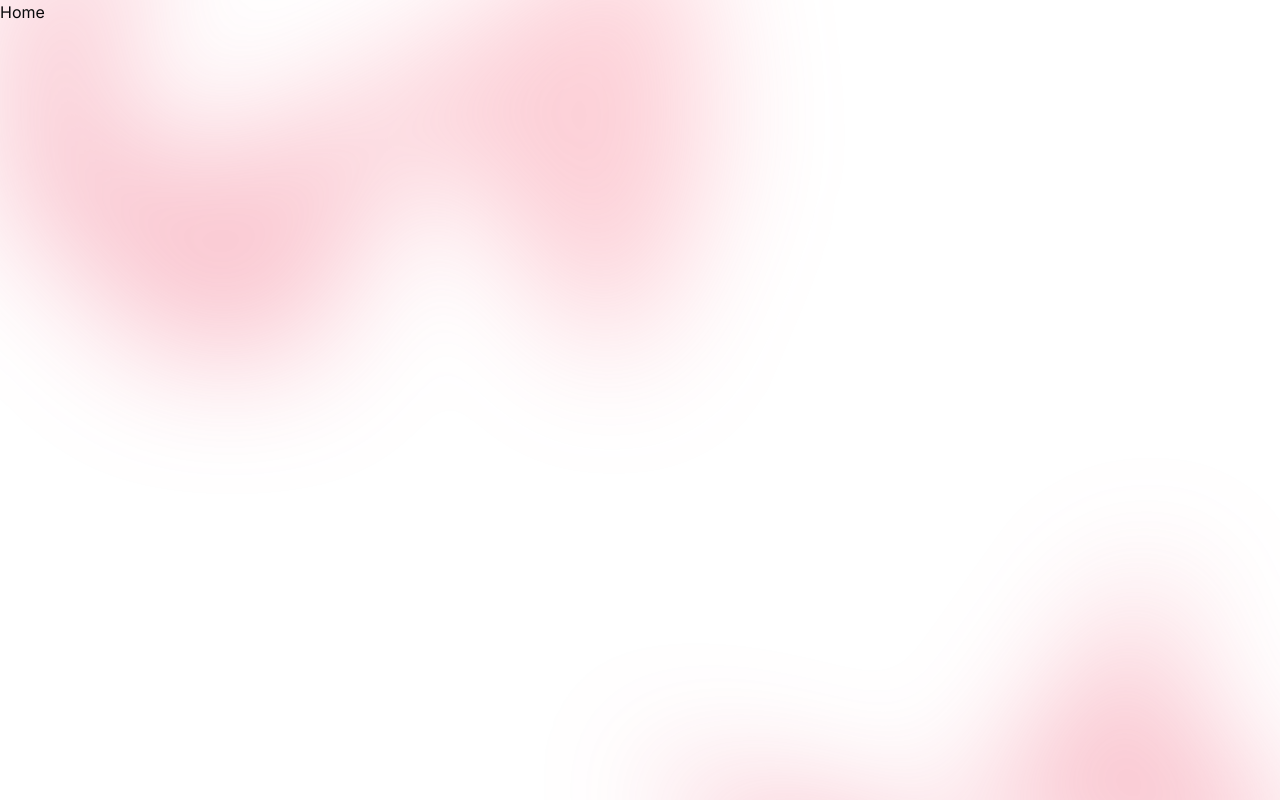
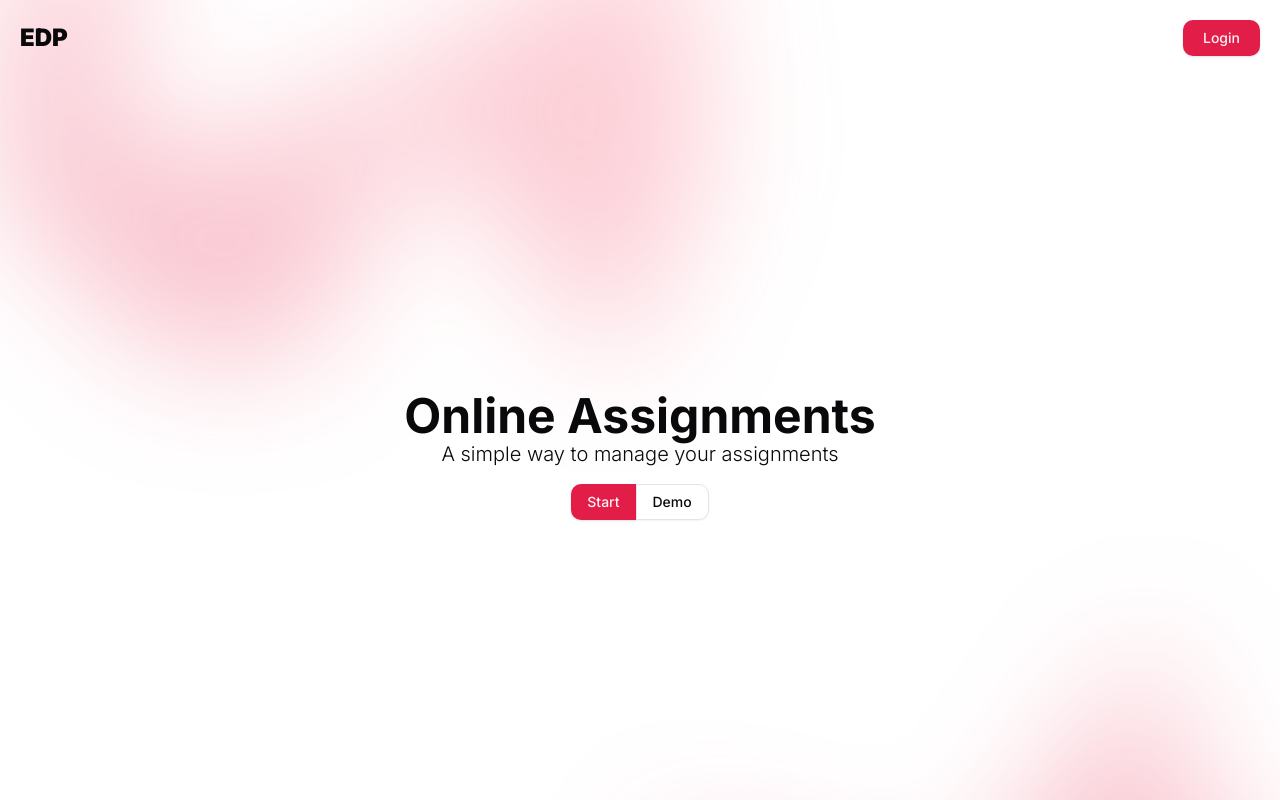
Before and after one commit to MoDev40/ONLINE_ASSIGNMENT, a Next.js app in the folder online-assignment/: page / in a window 1280 px wide. Shown: the top 800 px of the page. Built offline with nearby package versions, Linux system fonts and the light colour scheme.

Commit message:
create home page

```diff
--- a/online-assignment/app/(base)/layout.tsx
+++ b/online-assignment/app/(base)/layout.tsx
@@ -1,10 +1,11 @@
+import Navbar from '@/components/shared/base/Navbar'
 import React from 'react'
 
 function layout({children}:{
     children:React.ReactNode
 }) {
   return (
-    <div className="relative isolate min-h-screen">
+    <div className="relative isolate p-5 container mx-auto">
       <div
         className="absolute inset-x-0 -top-40 -z-10 transform-gpu overflow-hidden blur-3xl sm:-top-80"
         aria-hidden="true"
@@ -17,6 +18,7 @@
           }}
         />
       </div>
+      <Navbar/>
       {children}
       <div
         className="absolute inset-x-0 top-[calc(100%-13rem)] -z-10 transform-gpu overflow-hidden blur-3xl sm:top-[calc(100%-30rem)]"
--- a/online-assignment/app/(base)/page.tsx
+++ b/online-assignment/app/(base)/page.tsx
@@ -1,8 +1,9 @@
+import Home from "@/components/shared/base/Home"
 
-function Home() {
+function HomePage() {
   return (
-    <div>Home</div>
+    <Home/>
   )
 }
 
-export default Home
+export default HomePage
--- /dev/null
+++ b/online-assignment/components/shared/base/Home.tsx
@@ -0,0 +1,23 @@
+"use client"
+import { Button } from '@/components/ui/button'
+import Link from 'next/link'
+import React from 'react'
+
+const Home = () => {
+  return (
+    <div className='flex flex-col h-screen text-center gap-4 items-center justify-center'>
+        <section>
+            <h1 className='text-5xl font-bold text'>Online Assignments</h1>
+            <p className='text-xl font-light'>A simple way to manage your assignments</p>
+        </section>
+        <section className='flex flex-row items-center'>
+            <Link href='/sign-in'>
+            <Button className='rounded-r-none'>Start</Button>
+            </Link>
+            <Button variant="outline" className='rounded-l-none'>Demo</Button>
+        </section>
+    </div>
+  )
+}
+
+export default Home
--- /dev/null
+++ b/online-assignment/components/shared/base/Navbar.tsx
@@ -0,0 +1,20 @@
+"use client"
+import { Button } from "@/components/ui/button"
+import Link from "next/link"
+
+const Navbar = () => {
+  return (
+    <div className="flex flex-col justify-between gap-4 ">
+        <section className="flex flex-row justify-between items-center">
+          <Link href='/'><h1 className="text-2xl font-black">EDP</h1></Link>
+          <ul className="flex flex-row justify-between gap-4 space-x-4">
+              <li>
+              <Link href='/sign-in'><Button className="px-5 ">Login</Button></Link>
+              </li>
+          </ul>
+        </section>
+    </div>
+  )
+}
+
+export default Navbar
--- /dev/null
+++ b/online-assignment/components/ui/button.tsx
@@ -0,0 +1,57 @@
+import * as React from "react"
+import { Slot } from "@radix-ui/react-slot"
+import { cva, type VariantProps } from "class-variance-authority"
+
+import { cn } from "@/lib/utils"
+
+const buttonVariants = cva(
+  "inline-flex items-center justify-center whitespace-nowrap rounded-md text-sm font-medium transition-colors focus-visible:outline-none focus-visible:ring-1 focus-visible:ring-ring disabled:pointer-events-none disabled:opacity-50",
+  {
+    variants: {
+      variant: {
+        default:
+          "bg-primary text-primary-foreground shadow hover:bg-primary/90",
+        destructive:
+          "bg-destructive text-destructive-foreground shadow-sm hover:bg-destructive/90",
+        outline:
+          "border border-input bg-background shadow-sm hover:bg-accent hover:text-accent-foreground",
+        secondary:
+          "bg-secondary text-secondary-foreground shadow-sm hover:bg-secondary/80",
+        ghost: "hover:bg-accent hover:text-accent-foreground",
+        link: "text-primary underline-offset-4 hover:underline",
+      },
+      size: {
+        default: "h-9 px-4 py-2",
+        sm: "h-8 rounded-md px-3 text-xs",
+        lg: "h-10 rounded-md px-8",
+        icon: "h-9 w-9",
+      },
+    },
+    defaultVariants: {
+      variant: "default",
+      size: "default",
+    },
+  }
+)
+
+export interface ButtonProps
+  extends React.ButtonHTMLAttributes<HTMLButtonElement>,
+    VariantProps<typeof buttonVariants> {
+  asChild?: boolean
+}
+
+const Button = React.forwardRef<HTMLButtonElement, ButtonProps>(
+  ({ className, variant, size, asChild = false, ...props }, ref) => {
+    const Comp = asChild ? Slot : "button"
+    return (
+      <Comp
+        className={cn(buttonVariants({ variant, size, className }))}
+        ref={ref}
+        {...props}
+      />
+    )
+  }
+)
+Button.displayName = "Button"
+
+export { Button, buttonVariants }
--- a/online-assignment/package.json
+++ b/online-assignment/package.json
@@ -10,6 +10,7 @@
   },
   "dependencies": {
     "@radix-ui/react-icons": "^1.3.0",
+    "@radix-ui/react-slot": "^1.1.0",
     "class-variance-authority": "^0.7.0",
     "clsx": "^2.1.1",
     "next": "14.2.4",
```
Also changed, not shown: 1 other file (tests, documents, lock files or other folders).
